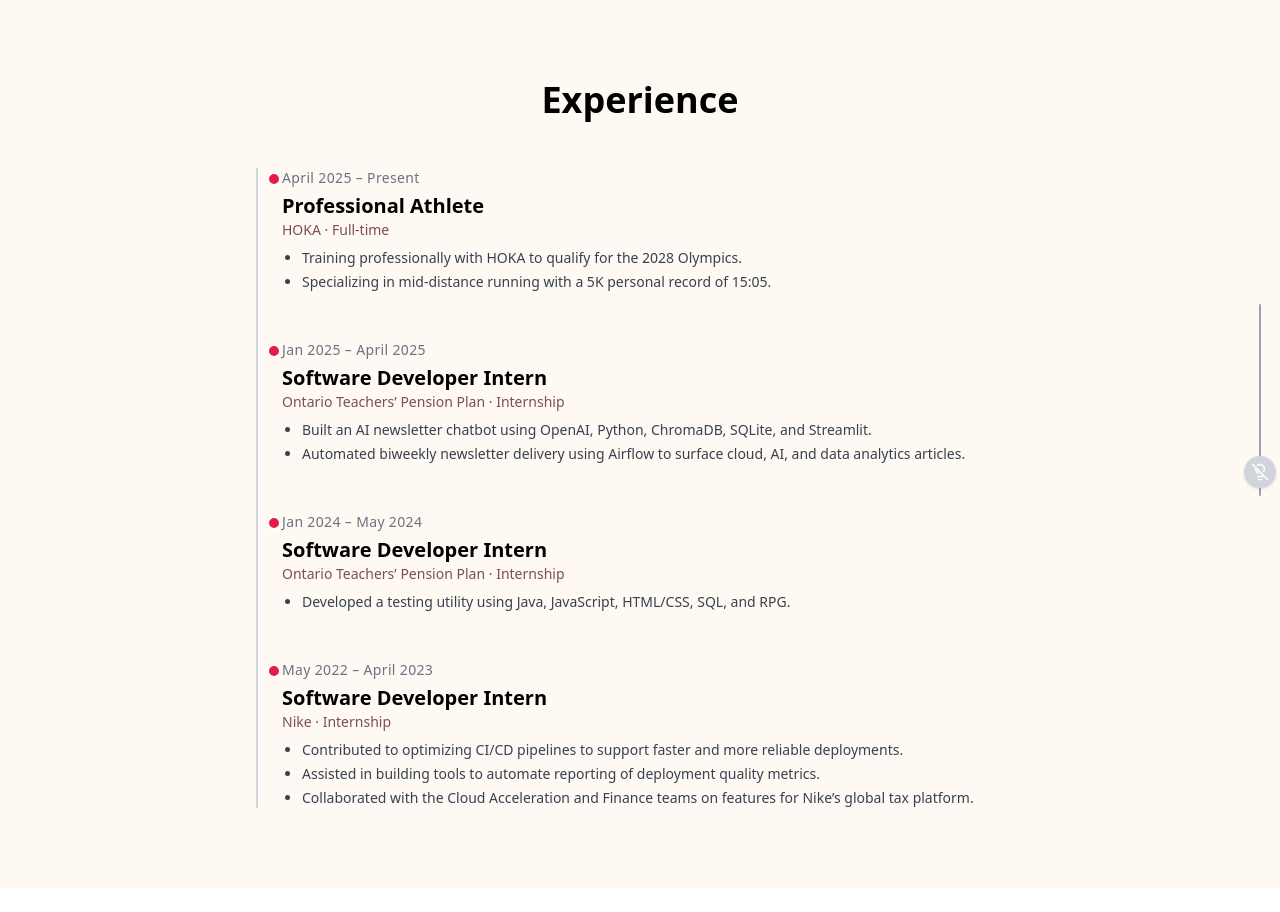
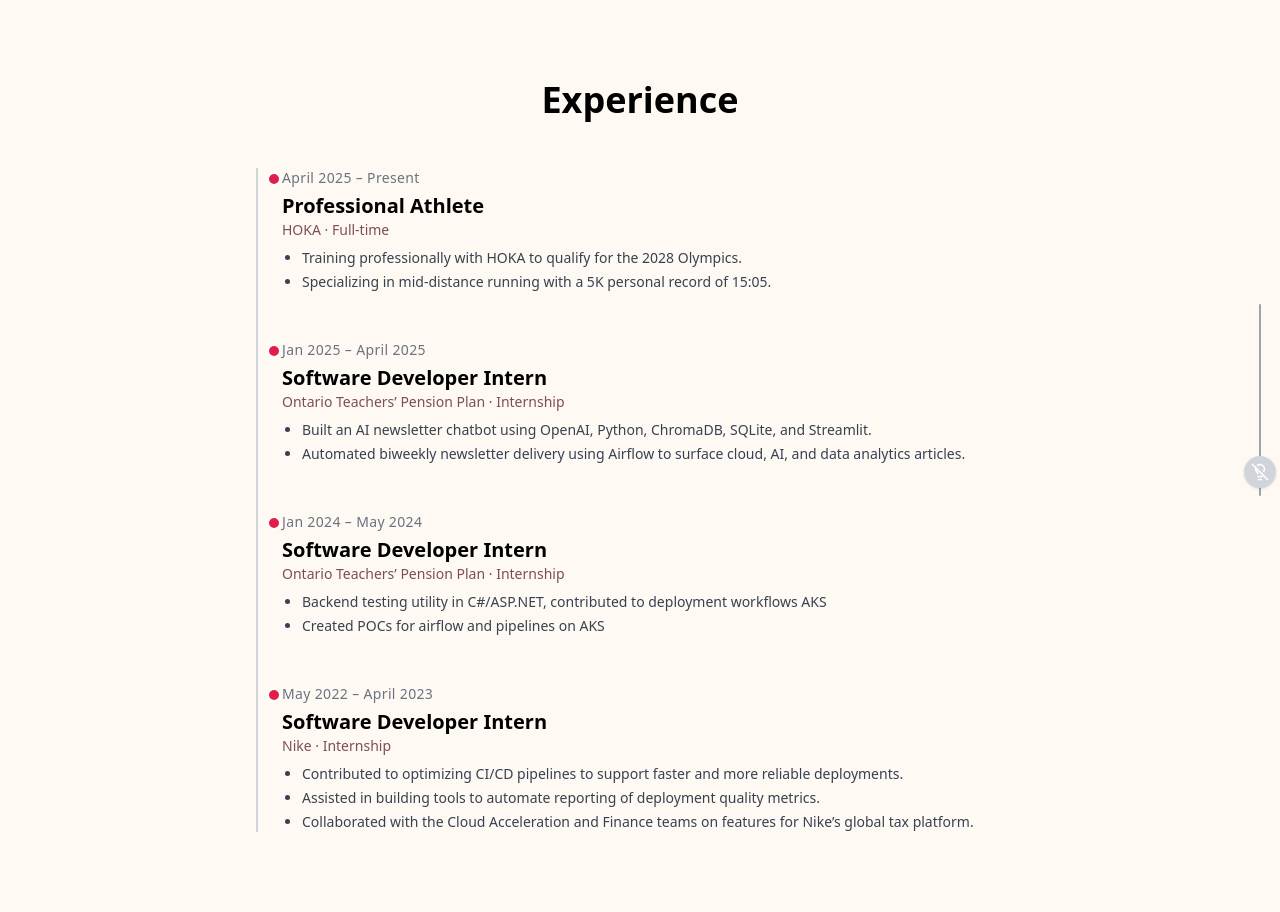
Before and after one commit to suha-neshat/portfolio, a React (Vite) app: page /experience in a window 1280 px wide. Before the commit the page ends 888 px from the top, so only its background shows below. Built offline with nearby package versions, Linux system fonts and the light colour scheme.

Commit message:
Update Experience page layout and content

```diff
--- a/src/pages/Home.tsx
+++ b/src/pages/Home.tsx
@@ -12,7 +12,7 @@ export default function Home() {
           Hi, I’m <span className="text-[#7d4e57] dark:text-yellow-300">Suha</span>.
         </h1>
         <p className="text-base sm:text-lg leading-relaxed text-gray-700 dark:text-gray-300">
-            I'm a Computer Engineering Graduate from  <span className="text-[#7d4e57] dark:text-yellow-300">Toronto Metropolitan University.</span> I'm a curious and driven learner with a strong passion for software development, data engineering, and building systems that solve real-world problems. I enjoy the process of learning new technologies, experimenting with ideas, and turning complex data into meaningful insights.
+            I'm a Computer Engineering Graduate from  <span className="text-[#7d4e57] dark:text-yellow-300">Toronto Metropolitan University.</span> I'm curious and driven learner with a strong passion for software development, data engineering, and building systems that solve real-world problems. I enjoy the process of learning new technologies, experimenting with ideas, and turning complex data into meaningful insights.
         </p>
         <p className="text-base sm:text-lg leading-relaxed text-gray-700 dark:text-gray-300 mt-4">
   Outside of work I really enjoy playing guitar, collecting old film cameras, doing bikepacking trip and reading.
--- a/src/pages/experience.tsx
+++ b/src/pages/experience.tsx
@@ -28,7 +28,9 @@ const experiences = [
     type: "Internship",
     date: "Jan 2024 – May 2024",
     points: [
-      "Developed a testing utility using Java, JavaScript, HTML/CSS, SQL, and RPG."
+      "Backend testing utility in C#/ASP.NET, contributed to deployment workflows AKS",
+      "Created POCs for airflow and pipelines on AKS"
+
     ]
   },
   {
```
